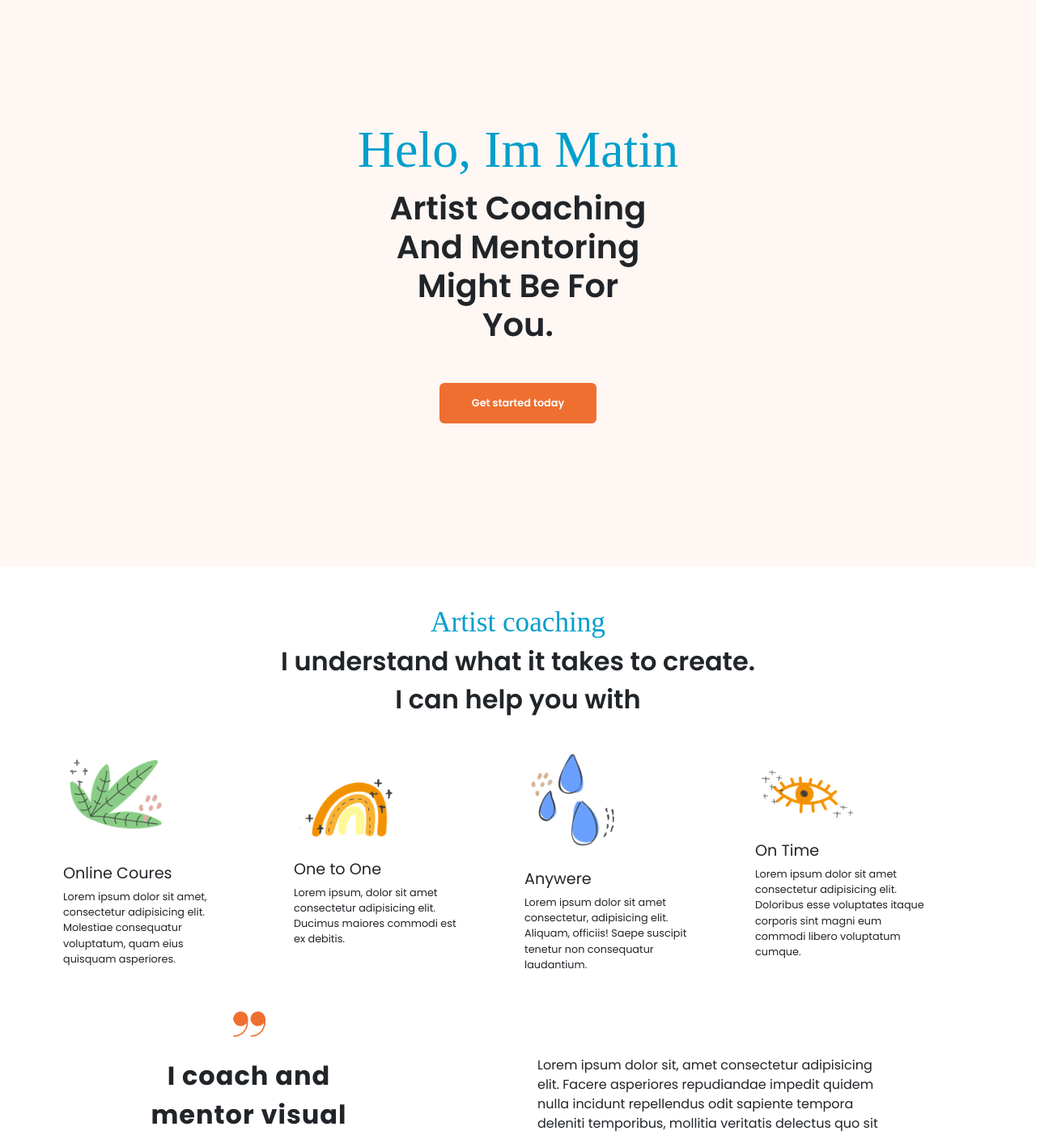
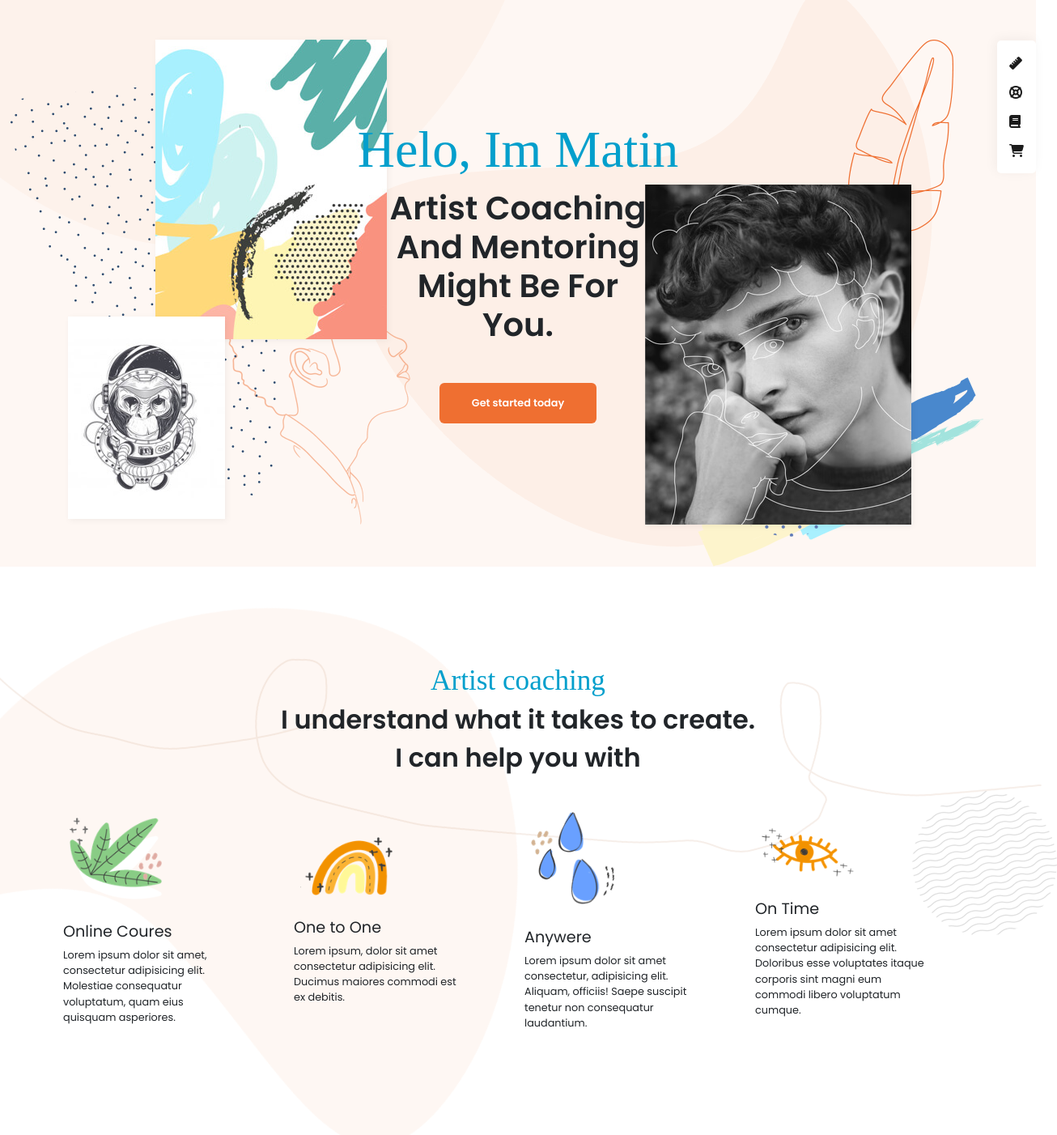
Before and after one commit to MatTheoo89/proj-html-vuejs, a Vue app: page / in a window 1280 px wide. Shown: the part 180-1582 px from the top of the page at 81% size, 1306 px wide, since content can reach past the window. Built offline with nearby package versions, Linux system fonts and the light colour scheme; a small style sheet from the web is missing.

Commit message:
start bg absolute

```diff
--- a/src/components/AppJumbotron.vue
+++ b/src/components/AppJumbotron.vue
@@ -8,6 +8,22 @@ export default {
 
 <!-- ? Come minchia inserie le img????? -->
     <div class="jumbotron d-flex flex-column justify-content-center align-items-center">
+
+                <!-- IMMAGGINI BACKGROUND -->
+                <!-- !!!!!!!!!!!!!!!!!!!!! manca img celeste -->
+                <!-- !!!!!!!!!!!!!!!!!!!!! manca img gialla DX -->
+        <img class="artist-shape-02" src="../assets/img/artist-shape-02.png" alt="artist-shape-02">
+        <img class="artist-shape-01" src="../assets/img/artist-shape-01.png" alt="artist-shape-01">
+        <img class="artist-shape-04" src="../assets/img/artist-shape-04.png" alt="artist-shape-04">
+        <img class="artist-hero-image-03" src="../assets/img/artist-hero-image-03.png" alt="artist-shape-03">
+        <img class="artist-shape-03" src="../assets/img/artist-shape-03.png" alt="artist-shape-03">
+        <img class="artist-hero-image-04" src="../assets/img/artist-hero-image-04.jpg" alt="artist-hero-image-04">
+        <img class="artist-shape-05" src="../assets/img/artist-shape-05.png" alt="artist-shape-05">
+        <img class="maxcoach-shape-12" src="../assets/img/maxcoach-shape-12.png" alt="maxcoach-shape-12">
+        <img class="artist-hero-image-02" src="../assets/img/artist-hero-image-02.jpg" alt="artist-hero-image-02">
+        <img class="artist-hero-image-01" src="../assets/img/artist-hero-image-01.jpg" alt="artist-hero-image-01">
+
+
         <div class="container-fluid">
             <div class="row">
                 <div class="jumbo-text-center col-4 offset-4 text-center">
@@ -16,6 +32,14 @@ export default {
                     <button class="btn btn-primary my-btn my-color">Get started today</button>
                 </div>
             </div>
+        </div>
+
+        <div class="comands">
+            <!-- non trovo la squadra -->
+            <i class="fa-solid fa-ruler"></i>
+            <i class="fa-solid fa-life-ring"></i>
+            <i class="fa-solid fa-book"></i>
+            <i class="fa-solid fa-cart-shopping"></i>
         </div>
 
 
@@ -29,7 +53,11 @@ export default {
     .jumbotron{
         height: 740px;
         position: relative;
+        // background-color: rgb(184, 184, 184);
         background-color: lighten($tuliptree, 41%);
+        .jumbo-text-center{
+            z-index: 99;
+        }
         button.my-color{
             padding: 15px 40px;
             background-color: $tuliptree;
@@ -38,5 +66,85 @@ export default {
             font-weight: 600;
             padding: 0 30px;
         }
+        .comands{
+            z-index: 50;
+            position: absolute;
+            top: 90px;
+            right: 0;
+            display: flex;
+            flex-direction: column;
+            background-color: $white;
+            border-radius: 5px;
+            padding: 10px;
+            box-shadow: -2px -2px 15px rgba(0, 0, 0, .05);
+            i{
+                color: $codgray;
+                padding: 10px 5px;
+            }
+        }
+        // IMMAGINI BACKGROUND
+        .artist-shape-02{
+            z-index: 1;
+            position: absolute;
+            top: 0;
+            left: 0;
+            width: 50%;
+        }
+        .artist-shape-01{
+            z-index: 1;
+            position: absolute;
+            right: 10%;
+        }
+        .artist-shape-04{
+            position: absolute;
+            z-index: 2;
+            right: 8%;
+            top: 12%;
+        }
+        .artist-hero-image-03{
+            position: absolute;
+            z-index: 2;
+            left: 22%;
+            bottom: 7%;
+        }
+        .artist-shape-03{
+            z-index: 3;
+            position: absolute;
+            left: 1%;
+            top: 20%;
+        }
+        .artist-hero-image-04{
+            z-index: 10;
+            position: absolute;
+            right: 12%;
+            bottom: 7%;
+            box-shadow: 2px 2px 8px rgba(0, 0, 0, 0.05);
+        }
+        .artist-shape-05{
+            z-index: 8;
+            position: absolute;
+            right: 5%;
+            bottom: 0;
+        }
+        .maxcoach-shape-12{
+            z-index: 9;
+            position: absolute;
+            right: 17%;
+            bottom: 5%
+        }
+        .artist-hero-image-02{
+            z-index: 11;
+            position: absolute;
+            left: 15%;
+            top: 12%;
+            box-shadow: 2px 2px 8px rgba(0, 0, 0, 0.05);
+        }
+        .artist-hero-image-01{
+            z-index: 12;
+            position: absolute;
+            left: 6.55%;
+            bottom: 8%;
+            box-shadow: 2px 2px 8px rgba(0, 0, 0, 0.05);
+        }
     }
 </style>
--- a/src/components/partials/AppArtistCoaching.vue
+++ b/src/components/partials/AppArtistCoaching.vue
@@ -12,8 +12,10 @@ export default {
 </script>
 
 <template>
+
+<section>
 <!-- * Artist coaching inizio -->
-    <div class="container pt-5">
+    <div class="artist container">
         <div class="row text-center">
             <div class="col mb-4">
                 <h2 class="hand-write">Artist coaching</h2>
@@ -87,14 +89,25 @@ export default {
             <img class="play" src="../../assets/img/icon-youtube-play.png" alt="icon-youtube-play">
         </div>
     </div>
+
+    <!-- BACK ABSOLUTE -->
+    <img class="maxcoach-shape-05" src="../../assets/img/maxcoach-shape-05.png" alt="maxcoach-shape-05">
 </div>
 <!-- * Sezione 2 colonne fine -->
 
     <AppTestimonials titleTestimonials="Why do people love me?"/>
+
+    <!-- IMMAGINI BACK -->
+    <img class="artist-shape-01" src="../../assets/img/artist-shape-01.png" alt="artist-shape-01">
+    <img class="maxcoach-shape-03" src="../../assets/img/maxcoach-shape-03.png" alt="maxcoach-shape-03">
+    <img class="maxcoach-shape-13" src="../../assets/img/maxcoach-shape-13.png" alt="maxcoach-shape-13">
+    <img class="maxcoach-shape-12" src="../../assets/img/maxcoach-shape-12.png" alt="maxcoach-shape-12">
+</section>
 </template>
 
 <style lang="scss" scoped>
     @use '../../styles/partials/variables.scss' as *;
+
 
     .my-card{
         .image{
@@ -134,6 +147,7 @@ export default {
         margin-bottom: 90px;
         .preview{
             position: relative;
+            z-index: 10;
                 .videos{
                 box-shadow: 3px 3px 10px rgba(0, 0, 0, 0.2);
                 }
@@ -144,8 +158,51 @@ export default {
                 transform: translate(-50%, -50%);
         }
         }
-
+        .maxcoach-shape-05{
+            z-index: 1;
+            position: absolute;
+            top: 1%;
+            left: 11%;
+        }
+    }
+    section{
+        position: relative;
+        margin-bottom: 80px;
+        padding-top: 30px;
+        .artist{
+        padding-top: 90px;
+        margin-bottom: 160px;
+        z-index: 99;
+        position: relative;
+    }
+        .artist-shape-01{
+            z-index: 1;
+            position: absolute;
+            top: 2%;
+            left: -3%;
+            transform: rotate(235deg);
+        }
+        .maxcoach-shape-03{
+            z-index: 2;
+            position: absolute;
+            left: 0;
+            top: 3%;
+            opacity: .2;
+            width: 100%;
+            transform: rotate(-5deg);
+        }
+        .maxcoach-shape-13{
+            z-index: 2;
+            position: absolute;
+            right: -2%;
+            top: 12%;
+        }
+        .maxcoach-shape-12{
+            z-index: 1;
+            position: absolute;
+            top: 75%;
+            right: 18%;
+        }
     }
 
-
 </style>
```
